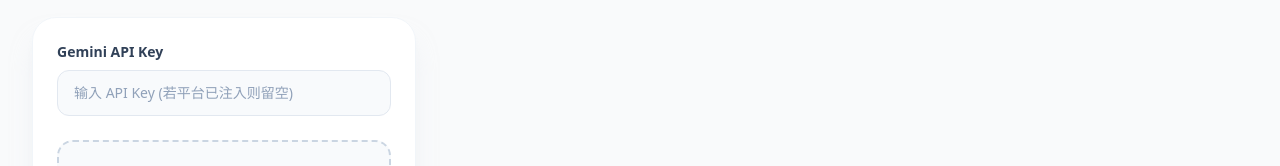
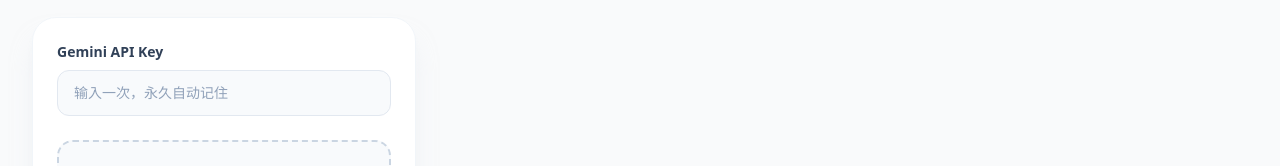
Before and after one commit to w17633809226-eng/baobaozhou111, a React (Vite) app: page / in a window 1280 px wide. Shown: the part 1006-1172 px from the top of the page. Built offline with nearby package versions, Linux system fonts and the light colour scheme.

Commit message:
Update DeepAnalyzer.tsx

```diff
--- a/src/DeepAnalyzer.tsx
+++ b/src/DeepAnalyzer.tsx
@@ -24,7 +24,6 @@
 };
 
 export default function DeepAnalyzer() {
-  // 【排雷成功】：删除了会导致 Vite 环境白屏崩溃的 process.env 读取，改为空字符串初始状态
   const [apiKey, setApiKey] = useState('');
   const [file, setFile] = useState<File | null>(null);
   const [previewUrl, setPreviewUrl] = useState<string>('');
@@ -39,6 +38,7 @@
 
   const fileInputRef = useRef<HTMLInputElement>(null);
 
+  // 每次打开网页时，自动从浏览器记忆库里读取 API Key
   useEffect(() => {
     const savedKey = localStorage.getItem('gemini_api_key');
     if (savedKey) {
@@ -107,8 +107,6 @@
       setError('未找到 Gemini API Key。请在左侧控制台输入 API Key。');
       return;
     }
-
-    localStorage.setItem('gemini_api_key', finalApiKey);
 
     setLoading(true);
     setError('');
@@ -264,9 +262,14 @@
             <input
               type="password"
               value={apiKey}
-              onChange={(e) => setApiKey(e.target.value)}
+              onChange={(e) => {
+                const val = e.target.value;
+                setApiKey(val);
+                // 【绝杀修复】：只要你一粘贴，立刻永久存入浏览器记忆库！
+                localStorage.setItem('gemini_api_key', val.trim());
+              }}
               className="w-full rounded-xl border-slate-200 bg-slate-50 px-4 py-3 text-sm focus:border-indigo-500 focus:ring-indigo-500 transition-colors placeholder-slate-400 outline-none border"
-              placeholder="输入 API Key (若平台已注入则留空)"
+              placeholder="输入一次，永久自动记住"
             />
           </div>
 
```
